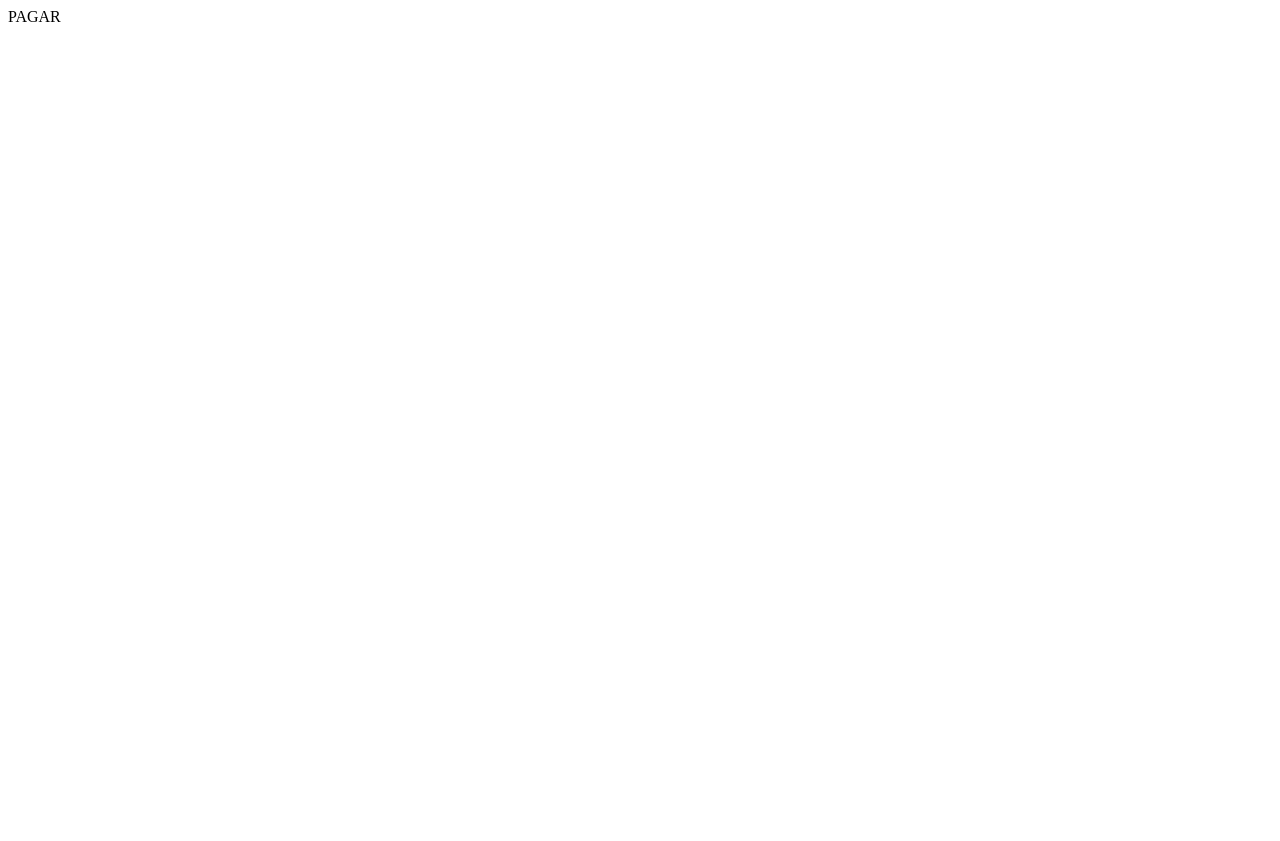
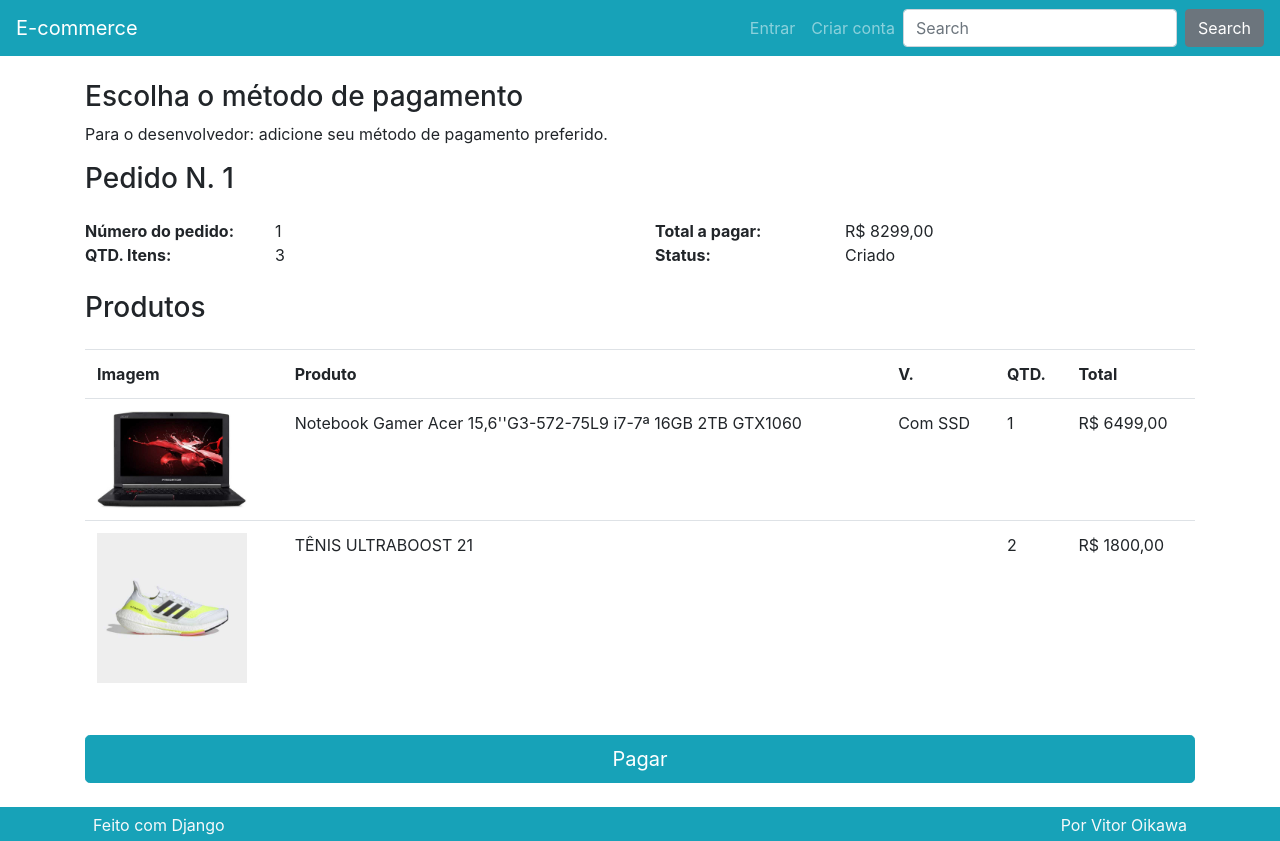
Before and after one commit to vitor9998/projeto_ecommerce_django, a Django app: page /pedido/pagar/1 in a window 1280 px wide. Before the commit the page is almost empty. Before the commit the page ends 22 px from the top, so only its background shows below. Run offline with Django 3.2, Linux system fonts and the light colour scheme; data comes from the database, SQL or seed files in the repository; both versions use the stored data as it was after the commit; some libraries are stand-ins or nearby versions.

Commit message:
Salvando o pedido - Implementando página de pagamento

```diff
--- a/pedido/templates/pedido/pagar.html
+++ b/pedido/templates/pedido/pagar.html
@@ -1,10 +1,76 @@
 {% extends 'base.html' %}
 
+{% load omfilters %}
+{% load static %}
+
 {% block conteudo %}
-<div class="row">  <!--div.col>div.row>h3+p  esse código + tab-->
+<div class="row">
     <div class="col">
         <h3>Escolha o método de pagamento</h3>
         <p>Para o desenvolvedor: adicione seu método de pagamento preferido.</p>
     </div>
 </div>
+
+<div class="row">
+    <div class="col">
+        <h3>{{ pedido }}</h3>
+
+        <div class="row mt-4">
+            <div class="col-lg-2 font-weight-bold">Número do pedido:</div>
+            <div class="col-lg-4">{{ pedido.id }}</div>
+            <div class="col-lg-2 font-weight-bold">Total a pagar:</div>
+            <div class="col-lg-4">{{ pedido.total|formata_preco }}</div>
+
+            <div class="col-lg-2 font-weight-bold">QTD. Itens:</div>
+            <div class="col-lg-4">{{ pedido.qtd_total }}</div>
+            <div class="col-lg-2 font-weight-bold">Status:</div>
+            <div class="col-lg-4">{{ pedido.get_status_display }}</div>
+        </div>
+
+        <div class="row mt-4">
+            <div class="col">
+                <h3>Produtos</h3>
+            </div>
+        </div>
+
+        <div class="table-responsive mt-3">
+            <table class="table">
+                <tr>
+                    <th class="d-none d-lg-block">Imagem</th>
+                    <th>Produto</th>
+                    <th>V.</th>
+                    <th>QTD.</th>
+                    <th>Total</th>
+                </tr>
+
+                {% for linha in pedido.itempedido_set.all %}
+                <tr>
+                    <td class="d-none d-lg-block">
+                        <img class="cart-img" src="{% get_media_prefix %}{{ linha.imagem }}">
+                    </td>
+                    <td>{{ linha.produto }}</td>
+                    <td>{{ linha.variacao }}</td>
+                    <td>{{ linha.quantidade }}</td>
+                    <td>
+                        {% if linha.preco_promocional %}
+                        {{ linha.preco_promocional|formata_preco }}
+                        {% else %}
+                        {{ linha.preco|formata_preco }}
+                        {% endif %}
+                    </td>
+                </tr>
+                {% endfor %}
+            </table>
+        </div>
+
+
+        <div class="row mt-4">
+            <div class="col">
+                <a href="#" class="btn btn-primary btn-block btn-lg">Pagar</a>
+            </div>
+        </div>
+
+
+    </div>
+</div>
 {% endblock %}
--- a/pedido/views.py
+++ b/pedido/views.py
@@ -1,5 +1,5 @@
-from django.shortcuts import render, redirect
-from django.views.generic import ListView
+from django.shortcuts import render, redirect, reverse
+from django.views.generic import ListView, DetailView
 from django.views import View
 from django.http import HttpResponse
 from django.contrib import messages
@@ -9,9 +9,11 @@ from .models import Pedido, ItemPedido
 
 from utils import utils
 
-class Pagar(View):
-    def get(self, *args, **kwargs):
-        return HttpResponse('PAGAR')
+class Pagar(DetailView):
+    template_name = 'pedido/pagar.html'
+    model = Pedido
+    pk_url_kwarg = 'pk'
+    context_object_name = 'pedido'
 
 
 class SalvarPedido(View):
@@ -102,7 +104,15 @@ class SalvarPedido(View):
         )
 
         del self.request.session['carrinho']
-        return redirect('pedido:lista')
+
+        return redirect(
+            reverse(
+                'pedido:pagar',
+                kwargs={
+                    'pk': pedido.pk
+                }
+            )
+        )
 
 
 
```
Also changed, not shown: db.sqlite3.
